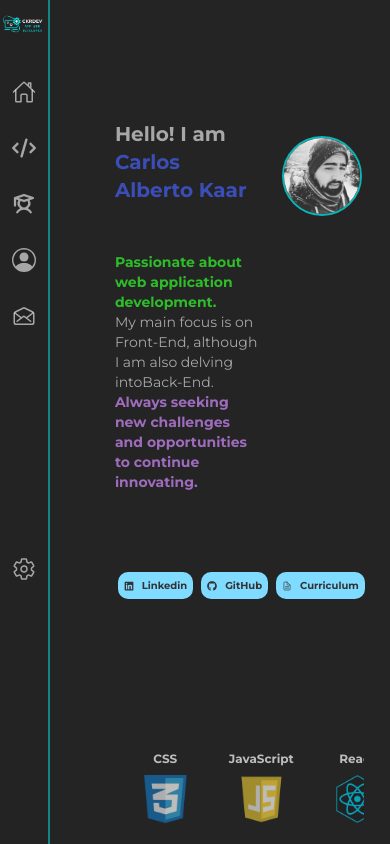
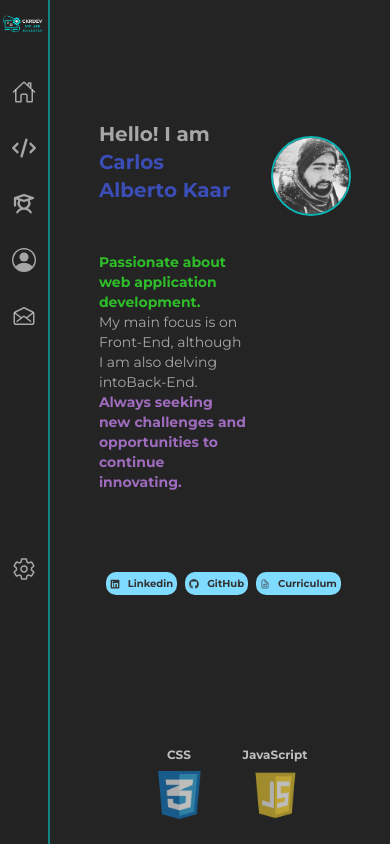
Before and after one commit to CharlyKrDev/Porfolio, a React (Vite) app: page / in a window 390 px wide. Shown: the top 844 px of the page. Built offline with nearby package versions, Linux system fonts and the light colour scheme.

Commit message:
cambiosResponsive

```diff
--- a/src/components/Carrusel/Carrusel.jsx
+++ b/src/components/Carrusel/Carrusel.jsx
@@ -8,7 +8,7 @@ export const Carrusel = () => {
 
   return (
     <>
-      <main className="container w-[100%] sm:w-[60%] items-center mt-2 text-white">
+      <main className="container  w-[90%] sm:w-[60%] items-center mt-2 text-white">
         <section className="w-full overflow-hidden">
           <div className="flex whitespace-nowrap animateScroll mt-32">
             {logos.map((logo, index) => (
--- a/src/components/Home/Home.jsx
+++ b/src/components/Home/Home.jsx
@@ -14,10 +14,10 @@ export const Home = () => {
 
   return (
     <>
-      <main className="w-[80%] h-auto flex justify-center items-center m-auto mt-20 ">
+      <main className="w-[80%] h-auto flex justify-center items-center m-auto mt-20">
         <section className=" flex justify-center items-center max-[90%]  h-[70%]  flex-col">
-          <div className="w-full  h-auto flex ml-4">
-            <article className="w-[60%] ml-2 h-auto flex flex-col">
+          <div className="w-full h-auto flex  ml-0  sm:ml-64">
+            <article className="w-[60%] h-auto flex flex-col">
               <h1 className="text-xl sm:text-4xl mt-10 m-2 font-bold">
               {t('home.h1')} {" "}
                 <span className="text-[#4661f8]/70">
@@ -42,7 +42,7 @@ export const Home = () => {
               />
             </div>
           </div>
-          <nav className="w-[95%] sm:mr-4 ml-10 ">
+          <nav className="w-[95%] ml-4  sm:ml-64">
             <ul className="flex gap-2 sm:gap-8 text-[10px] sm:text-[14px] flex-wrap">
             <NavLink to={'https://www.linkedin.com/in/carlos-alberto-kaar/'} target="blank">
             <li>
--- a/src/styles/Home.css
+++ b/src/styles/Home.css
@@ -3,7 +3,7 @@
     background-color:#7FDBFF;
     border-radius: 10px;
     border: solid 2px #7FDBFF;
-    padding: 4px;
+    padding: 2px;
     color: rgb(51, 51, 51);
     transition: all ease-in-out;
     transition-duration: .1s;
```
